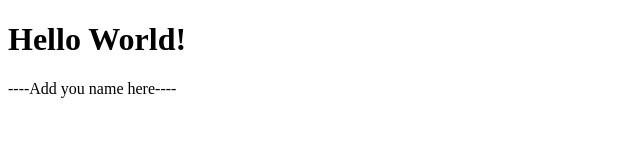
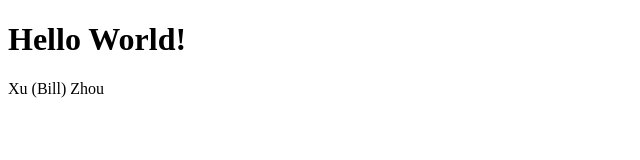
Before and after one commit to DS4200-Sec2-F22/ic-01-Bill-Zhou, a plain HTML site: page index.html in a window 1280 px wide. Shown: the full height of the page, 0-640 px from the left. Drawn offline with Linux system fonts and the light colour scheme.

Commit message:
Update index.html

```diff
--- a/index.html
+++ b/index.html
@@ -6,7 +6,7 @@
 
 <p>
 
-----Add you name here----
+Xu (Bill) Zhou
 
 </p>
 
```
